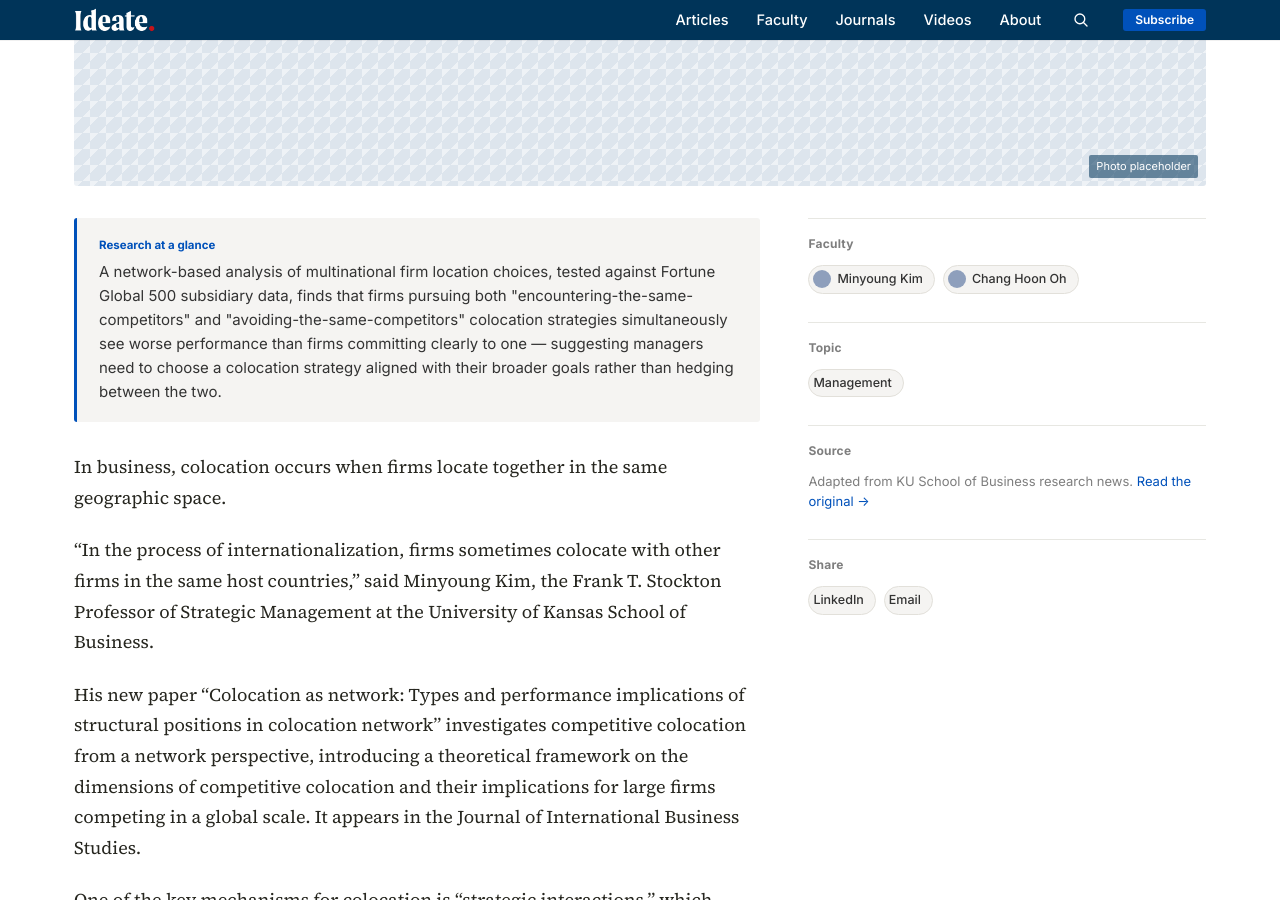
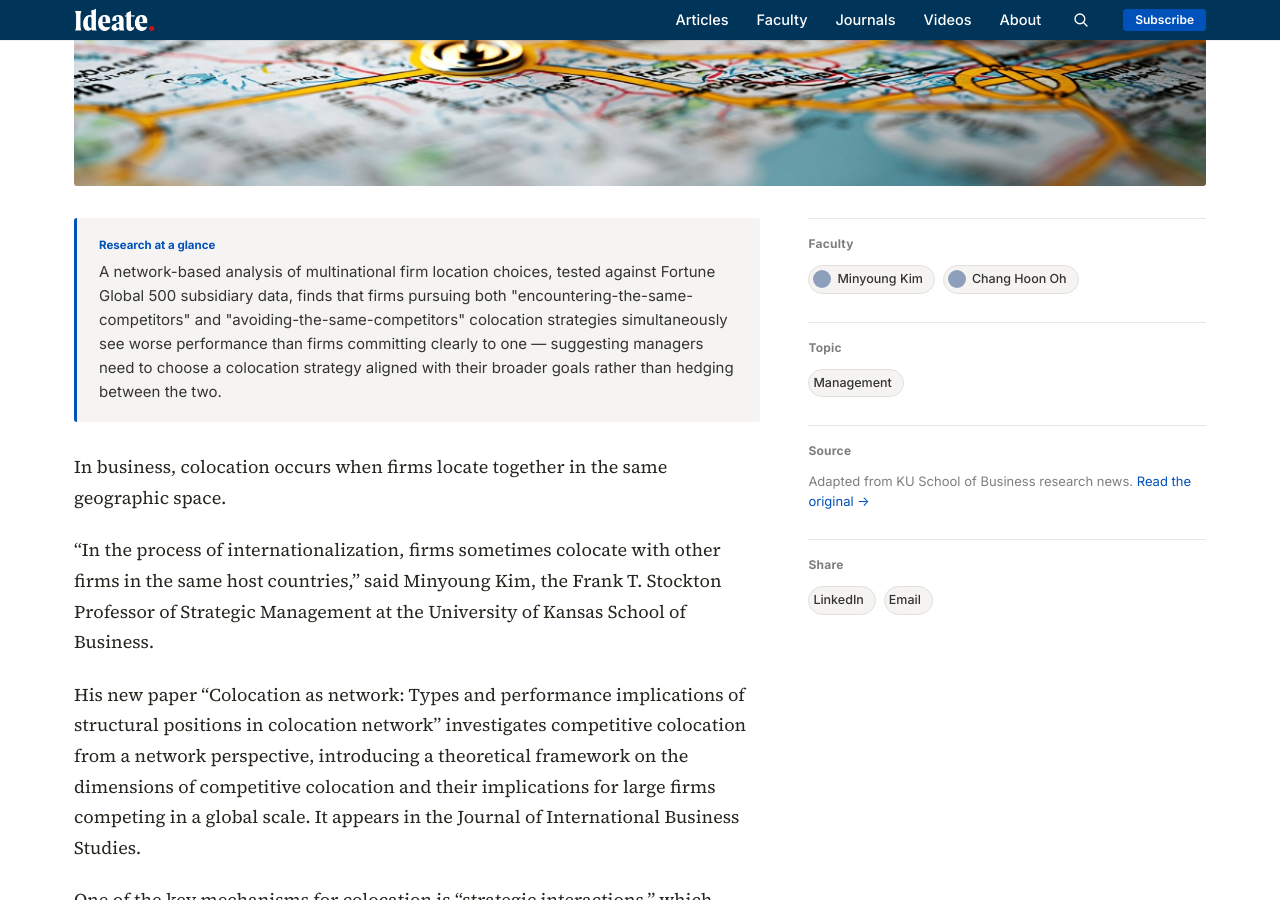
Before and after one commit to KUBschool/ideate, a Jekyll site: the page built from _articles/2023-07-24-multinational-colocation-strategies.md, in a window 1280 px wide and 900 px high, scrolled down 739 px. Built offline with Jekyll 4.4.1, drawn with Linux system fonts in a browser that asks for light colours.

Commit message:
Update Article “2023-07-24-multinational-colocation-strategies”

```diff
--- a/_articles/2023-07-24-multinational-colocation-strategies.md
+++ b/_articles/2023-07-24-multinational-colocation-strategies.md
@@ -11,6 +11,7 @@ faculty:
   - chang-hoon-oh
 byline: Jon Niccum
 date: 2023-07-24
+image: /assets/uploads/colocation-map.jpeg
 image_tint: steam
 featured: false
 source_url: https://business.ku.edu/news/article/2023/07/24/multinational-enterprises-should-choose-between-two-colocation-strategies-research-finds
```
Also changed, not shown: assets/uploads/colocation-map.jpeg (added).
